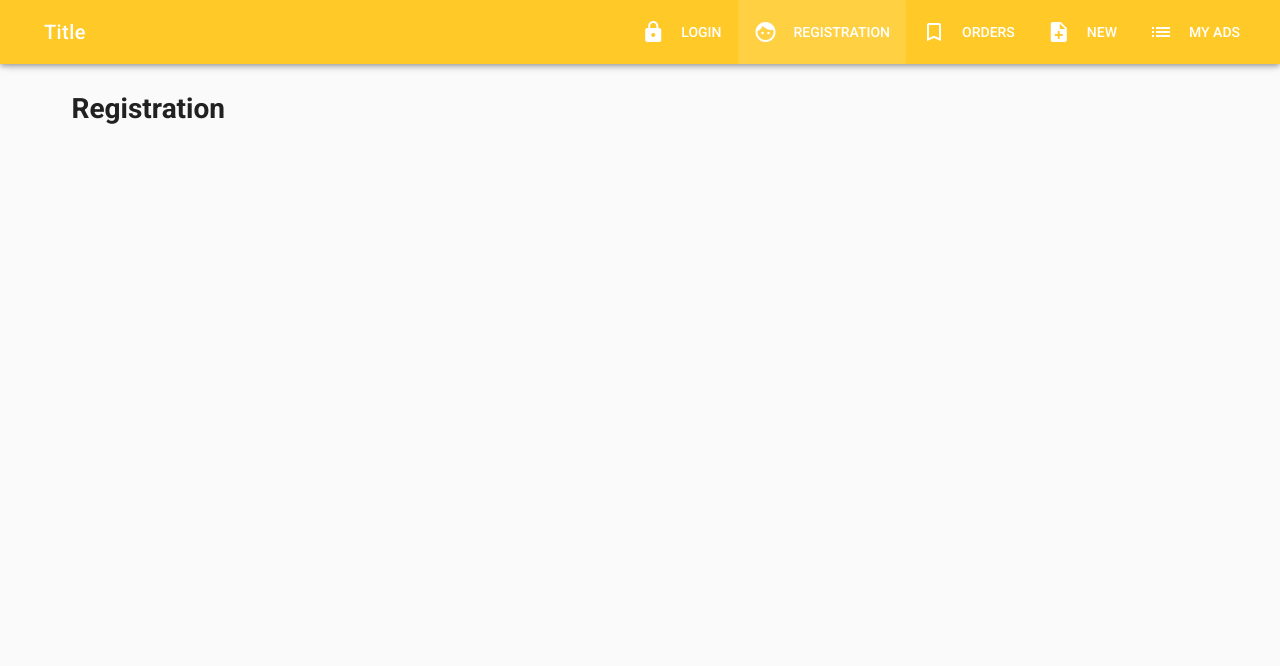
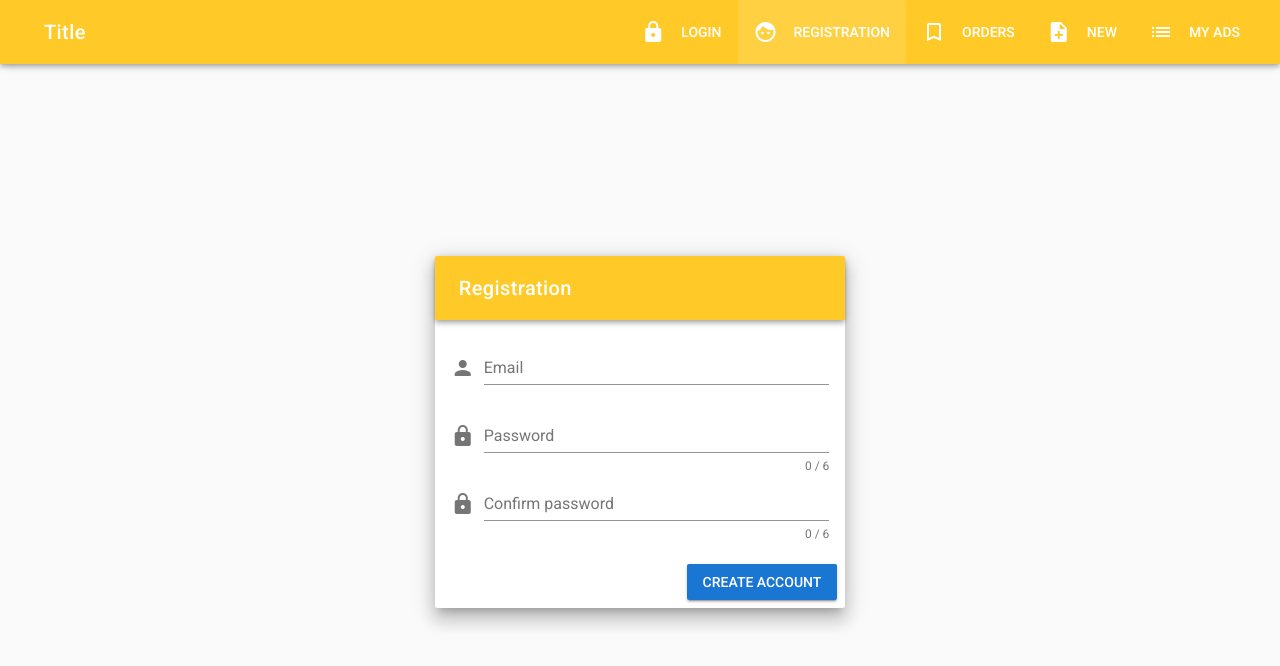
Before and after one commit to zinovyevaleks/bulletin-board, a Vue app: page /registration in a window 1280 px wide. Shown: the top 666 px of the page. Built offline with nearby package versions, Linux system fonts and the light colour scheme.

Commit message:
Registration page + form validation

```diff
--- a/src/components/Auth/Registration.vue
+++ b/src/components/Auth/Registration.vue
@@ -1,8 +1,50 @@
 <template>
-  <v-container>
-    <v-layout row>
-      <v-flex xs12>
-        <h1>Registration</h1>
+  <v-container fluid fill-height>
+    <v-layout align-center justify-center>
+      <v-flex xs12 sm8 md4>
+        <v-card class="elevation-12">
+          <v-toolbar dark color="amber lighten-1">
+            <v-toolbar-title>Registration</v-toolbar-title>
+          </v-toolbar>
+          <v-card-text>
+            <v-form ref="form" v-model="valid" lazy-validation>
+              <v-text-field
+                prepend-icon="person"
+                name="email"
+                label="Email"
+                type="email"
+                :rules="emailRules"
+                v-model="email"
+              ></v-text-field>
+              <v-text-field
+                id="password"
+                prepend-icon="lock"
+                name="password"
+                label="Password"
+                type="password"
+                counter="6"
+                v-model="password"
+                :rules="passwordRules"
+              ></v-text-field>
+              <v-text-field
+                id="password"
+                prepend-icon="lock"
+                name="confirm-password"
+                label="Confirm password"
+                type="password"
+                counter="6"
+                v-model="confirmPassword"
+                :rules="confirmPasswordRules"
+              ></v-text-field>
+            </v-form>
+          </v-card-text>
+          <v-card-actions>
+            <v-spacer></v-spacer>
+            <v-btn color="primary" @click="onSubmit" :disabled="!valid"
+              >Create account</v-btn
+            >
+          </v-card-actions>
+        </v-card>
       </v-flex>
     </v-layout>
   </v-container>
@@ -11,7 +53,38 @@
 <script>
 export default {
   data() {
-    return {};
+    return {
+      email: "",
+      password: "",
+      confirmPassword: "",
+      valid: false,
+      emailRules: [
+        (v) => !!v || "E-mail is required",
+        (v) => /.+@.+/.test(v) || "E-mail must be valid",
+      ],
+      passwordRules: [
+        (v) => !!v || "Password is required",
+        (v) =>
+          v.length >= 6 || "The password must consist of 6 characters or more",
+      ],
+      confirmPasswordRules: [
+        (v) => !!v || "Password is required",
+        (v) =>
+          v === this.password || "Passwords must match",
+      ],
+    };
+  },
+  methods: {
+    onSubmit() {
+      if (this.$refs.form.validate()) {
+        const user = {
+          email: this.email,
+          password: this.password,
+        };
+
+        console.log(user);
+      }
+    },
   },
 };
 </script>
```
